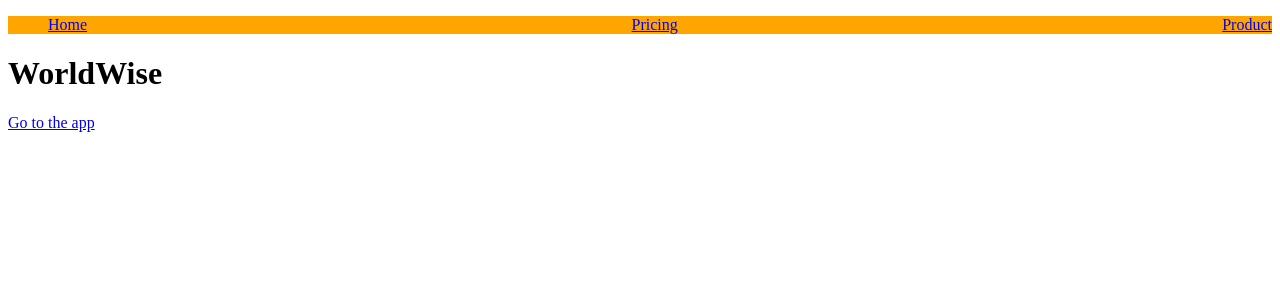
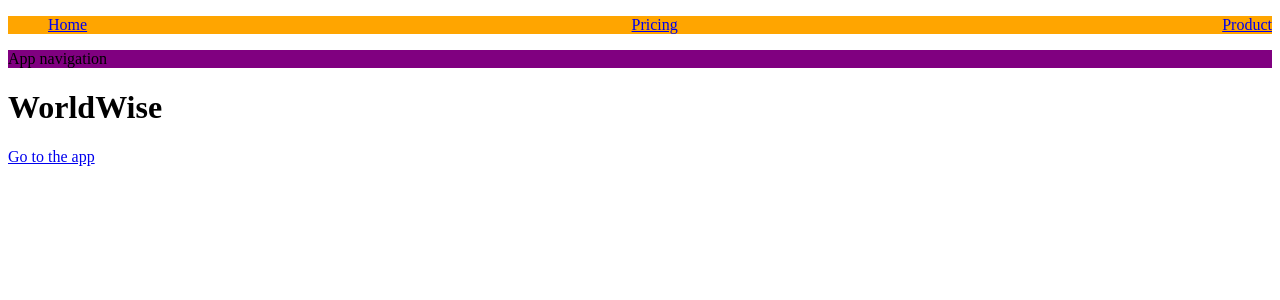
Before and after one commit to MBANS8A1/WorldWiseRecorder, a React (Vite) app: page / in a window 1280 px wide. Shown: the top 300 px of the page. Built offline with nearby package versions, Linux system fonts and the light colour scheme.

Commit message:
I included an AppNav instance within the HomePage.jsx below the PageNav instance.

```diff
--- a/src/pages/Homepage.jsx
+++ b/src/pages/Homepage.jsx
@@ -1,9 +1,11 @@
 import { Link } from "react-router-dom";
 import PageNav from "../components/PageNav";
+import AppNav from "../components/AppNav";
 function Homepage() {
   return (
     <div>
       <PageNav />
+      <AppNav />
       <h1>WorldWise</h1>
       <Link to="/app">Go to the app</Link>
     </div>
```
